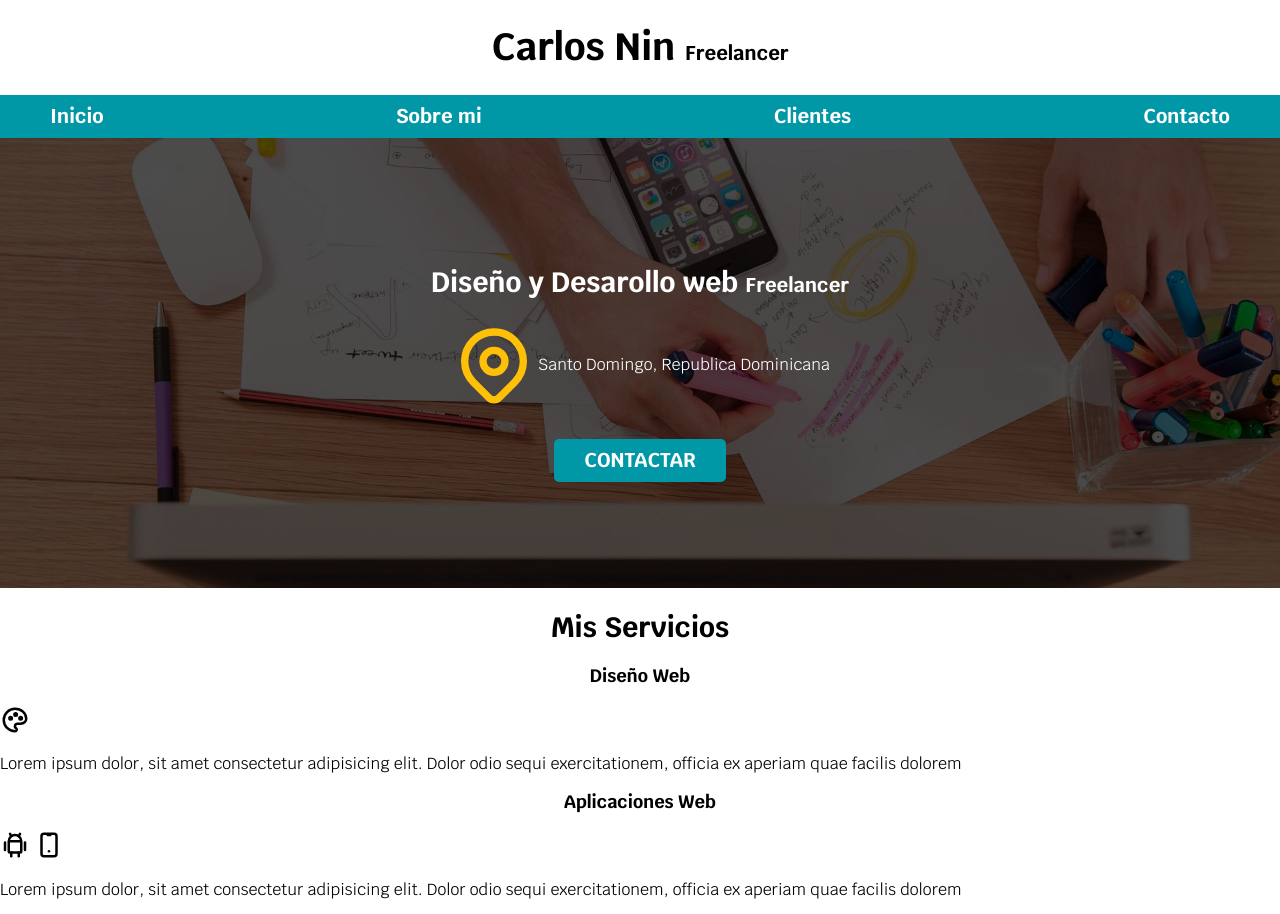
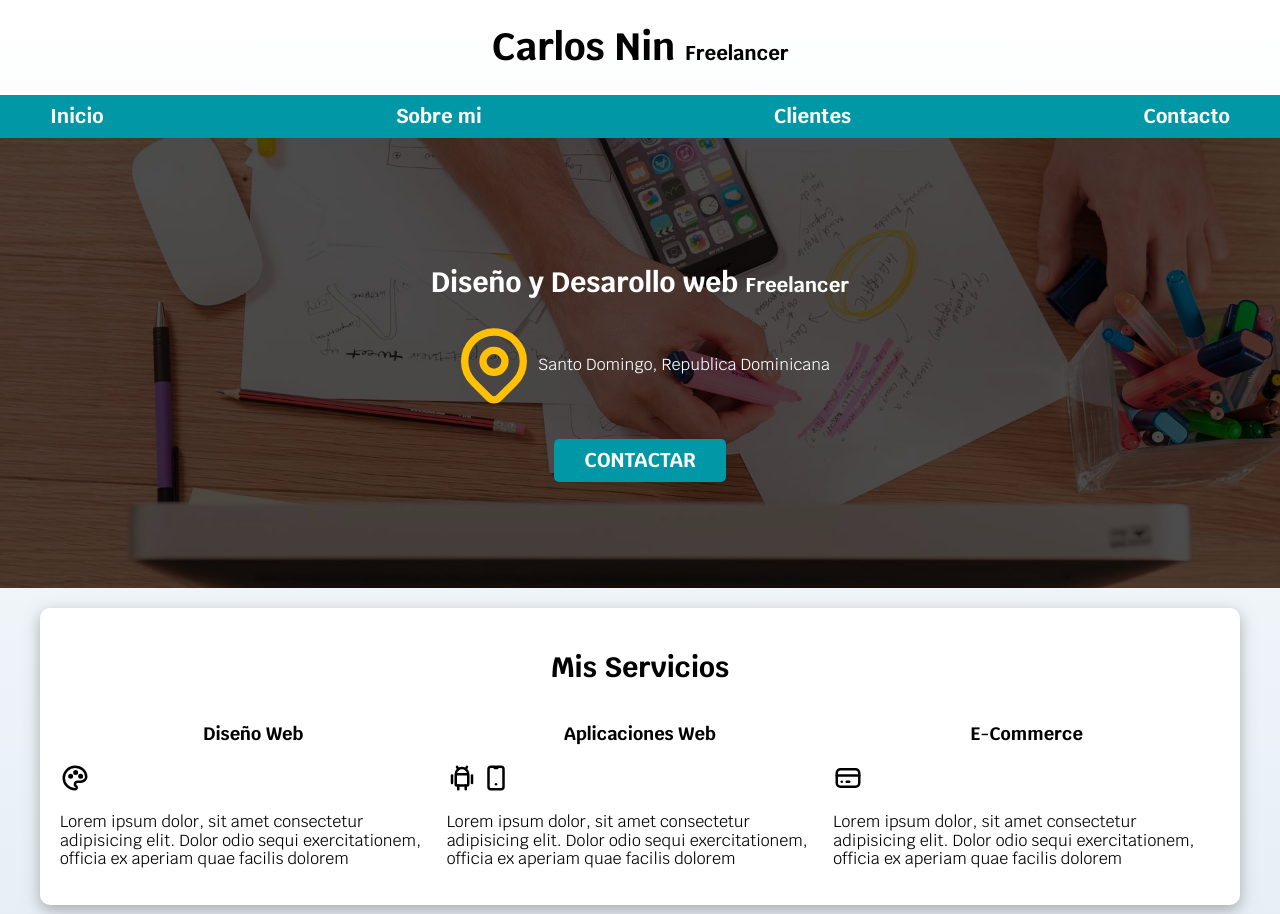
Before and after one commit to Carlosnin0623/APRENDIENDO-DESARROLLO-WEB, a plain HTML site: page HTML/freelancer_inicio/index.html in a window 1280 px wide. Shown: the top 914 px of the page. Drawn offline with Linux system fonts and the light colour scheme.

Commit message:
Actualizacion 1.1

```diff
--- a/HTML/freelancer_inicio/css/styles.css
+++ b/HTML/freelancer_inicio/css/styles.css
@@ -7,6 +7,7 @@
     --secundario: #0097a7;
     --gris: #757575;
     --fuente-texto-exterior: "Krub", sans-serif;
+    --grisClaro: #DFE9F3;
 }
 
 
@@ -22,6 +23,9 @@ html{
 body{
     font-size: 16px;
     font-family: var(--fuente-texto-exterior);
+
+    /* Aplicando degradado con css */
+    background-image: linear-gradient(to top, var(--grisClaro) 0%, var(--blanco) 100%);
 }
 
 h1{
@@ -67,6 +71,16 @@ h1,h2,h3{
     .boton{
         width: auto;
     }
+}
+  /* Poniendo sombra sobre un elemento con css usando esta pagina https://www.cssmatic.com/box-shadow */
+.sombra{
+
+  -webkit-box-shadow: 0px 5px 15px 0px rgba(112,112,112,0.54);
+  -moz-box-shadow: 0px 5px 15px 0px rgba(112,112,112,0.54);
+   box-shadow: 0px 5px 15px 0px rgba(112,112,112,0.54);
+   background-color: var(--blanco);
+   padding: 2rem;
+   border-radius: 1rem;
 }
 
 .nav-bg{
@@ -148,6 +162,7 @@ aplica el codigo css*/
     height: 45rem;
   /*  padding: 2rem;  pading para rellenar la imagen y no dejar espacios en blanco con el con el nav */
     position: relative;
+    margin-bottom: 2rem;
 }
 
 .contenido-hero{
@@ -178,3 +193,17 @@ aplica el codigo css*/
         flex-direction: row;
     }
 }
+
+
+/* Servicios */
+
+@media(min-width: 768px){
+    .servicios{
+        /* Aqui estoy habilitando el grid */
+        display: grid;
+        /*  grid-template-columns: cuando quiero establecer la cantidad de columnas,  Aqui le dijo que quiero 3 columnas y a cada uno le asignara una dimension */
+        grid-template-columns: repeat(3,1fr);
+        /*  grid-template-rows: para trabajar con la altura de la fila, aqui le dijo que la primera fila va a medir 200 px y la segunda fila va a medir 800px*/
+       /* grid-template-rows: 20rem 80rem;*/
+    }
+}
--- a/HTML/freelancer_inicio/index.html
+++ b/HTML/freelancer_inicio/index.html
@@ -50,9 +50,10 @@
         </div>
     </section>
 
-    <main> <!-- El main es la etiqueta el contenido principal de la web-->
+    <main class="contenedor sombra"> <!-- El main es la etiqueta el contenido principal de la web-->
         <h2>Mis Servicios</h2>
 
+        <div class="servicios">
             <section> <!-- Si tiene un headign en el aire lo mas recomandable es ponerlo dentro de una section-->
                 <h3>Diseño Web</h3>
                 <svg xmlns="http://www.w3.org/2000/svg" width="30" height="30" viewBox="0 0 24 24" fill="none"
@@ -115,6 +116,8 @@
                     aperiam quae facilis dolorem</p>
             </section>
 
+        </div> <!-- Fin seccion de servicios-->
+
     </main>
 
     <section> <!-- Si tiene un headign en el aire lo mas recomandable es ponerlo dentro de una section-->
```
Lines whose indentation alone changed are shown as unchanged.
